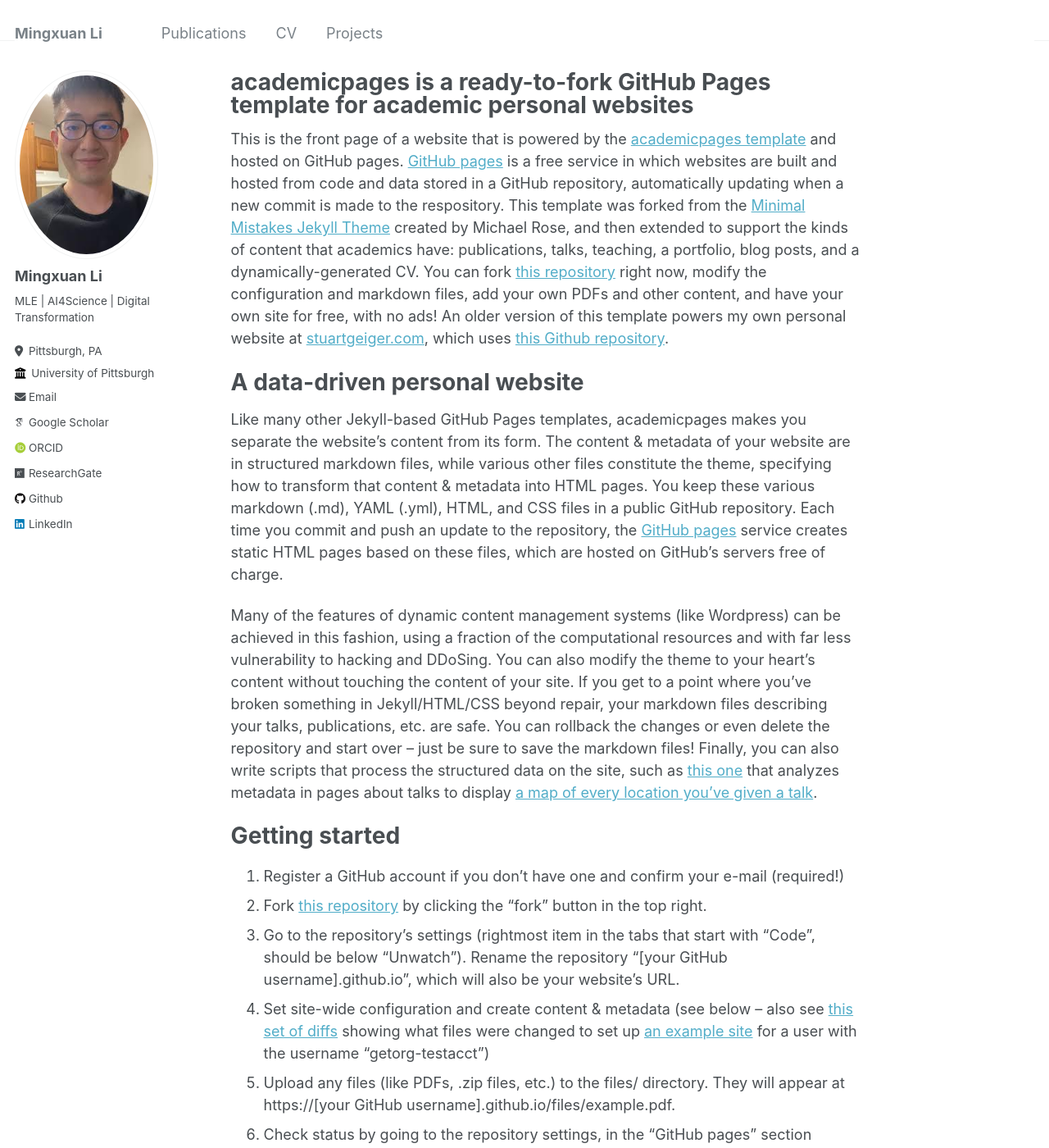
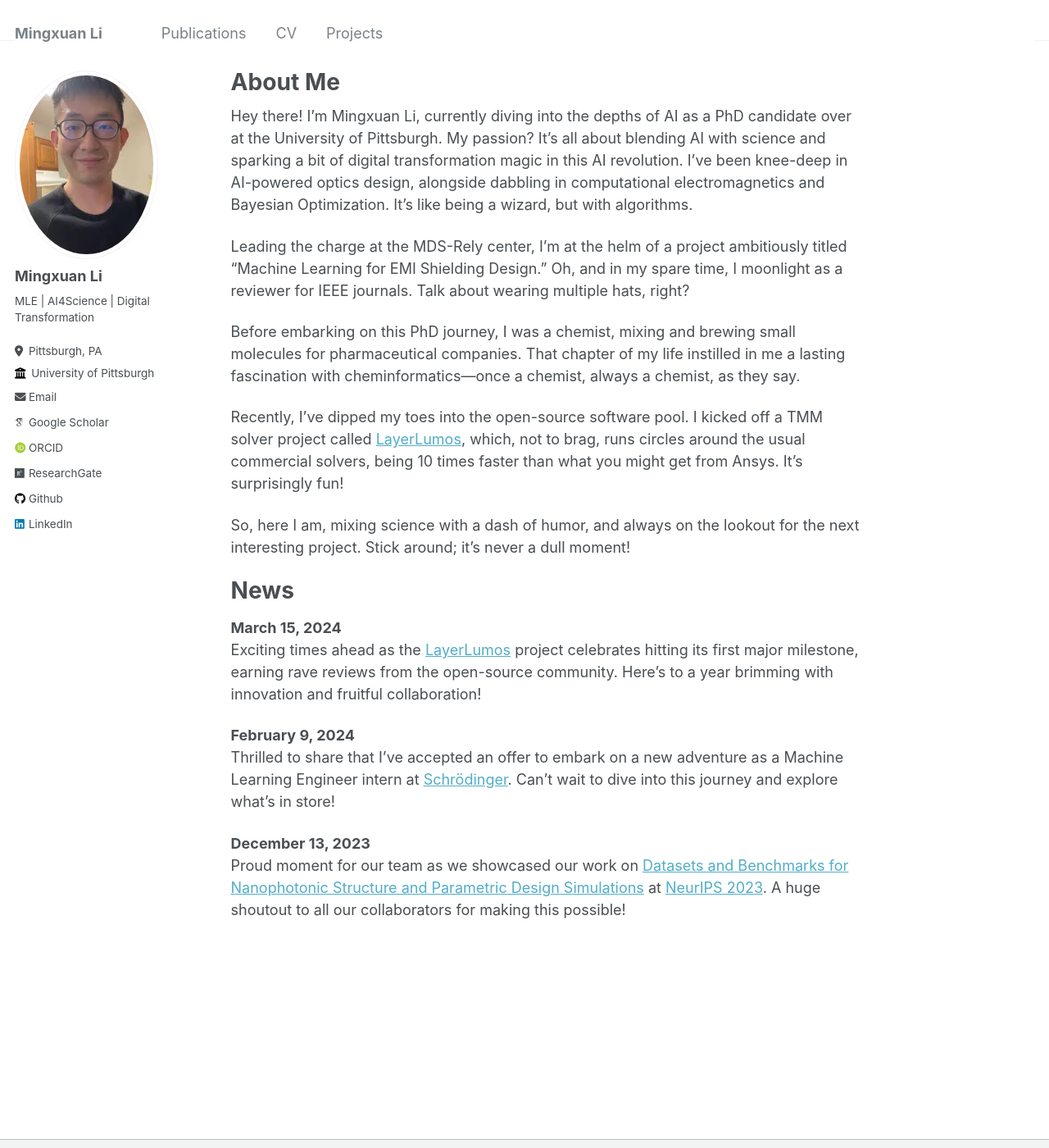
Before and after one commit to Mil152/mil152.github.io, a Jekyll site: the page built from _pages/about.md, in a window 1280 px wide and 1400 px high. Shown: the whole window at 82% size. Built offline with Jekyll 4.4.1, drawn with Linux system fonts in a browser that asks for light colours; some web fonts are replaced; some of the changed text lies outside the part shown.

Commit message:
Update about.md

```diff
--- a/_pages/about.md
+++ b/_pages/about.md
@@ -1,49 +1,30 @@
 ---
 permalink: /
-title: "academicpages is a ready-to-fork GitHub Pages template for academic personal websites"
+title: "About Me"
 author_profile: true
 redirect_from:
   - /about/
   - /about.html
 ---
 
-This is the front page of a website that is powered by the [academicpages template](https://github.com/academicpages/academicpages.github.io) and hosted on GitHub pages. [GitHub pages](https://pages.github.com) is a free service in which websites are built and hosted from code and data stored in a GitHub repository, automatically updating when a new commit is made to the respository. This template was forked from the [Minimal Mistakes Jekyll Theme](https://mmistakes.github.io/minimal-mistakes/) created by Michael Rose, and then extended to support the kinds of content that academics have: publications, talks, teaching, a portfolio, blog posts, and a dynamically-generated CV. You can fork [this repository](https://github.com/academicpages/academicpages.github.io) right now, modify the configuration and markdown files, add your own PDFs and other content, and have your own site for free, with no ads! An older version of this template powers my own personal website at [stuartgeiger.com](http://stuartgeiger.com), which uses [this Github repository](https://github.com/staeiou/staeiou.github.io).
+Hey there! I’m Mingxuan Li, currently diving into the depths of AI as a PhD candidate over at the University of Pittsburgh. My passion? It's all about blending AI with science and sparking a bit of digital transformation magic in this AI revolution. I’ve been knee-deep in AI-powered optics design, alongside dabbling in computational electromagnetics and Bayesian Optimization. It's like being a wizard, but with algorithms.
 
-A data-driven personal website
+Leading the charge at the MDS-Rely center, I’m at the helm of a project ambitiously titled “Machine Learning for EMI Shielding Design." Oh, and in my spare time, I moonlight as a reviewer for IEEE journals. Talk about wearing multiple hats, right?
+
+Before embarking on this PhD journey, I was a chemist, mixing and brewing small molecules for pharmaceutical companies. That chapter of my life instilled in me a lasting fascination with cheminformatics—once a chemist, always a chemist, as they say.
+
+Recently, I’ve dipped my toes into the open-source software pool. I kicked off a TMM solver project called [LayerLumos](https://github.com/Mil152/LayerLumos), which, not to brag, runs circles around the usual commercial solvers, being 10 times faster than what you might get from Ansys. It's surprisingly fun!
+
+So, here I am, mixing science with a dash of humor, and always on the lookout for the next interesting project. Stick around; it’s never a dull moment!
+
+
+News
 ======
-Like many other Jekyll-based GitHub Pages templates, academicpages makes you separate the website's content from its form. The content & metadata of your website are in structured markdown files, while various other files constitute the theme, specifying how to transform that content & metadata into HTML pages. You keep these various markdown (.md), YAML (.yml), HTML, and CSS files in a public GitHub repository. Each time you commit and push an update to the repository, the [GitHub pages](https://pages.github.com/) service creates static HTML pages based on these files, which are hosted on GitHub's servers free of charge.
+**March 15, 2024**
+Exciting times ahead as the [LayerLumos](https://github.com/Mil152/LayerLumos) project celebrates hitting its first major milestone, earning rave reviews from the open-source community. Here's to a year brimming with innovation and fruitful collaboration!
 
-Many of the features of dynamic content management systems (like Wordpress) can be achieved in this fashion, using a fraction of the computational resources and with far less vulnerability to hacking and DDoSing. You can also modify the theme to your heart's content without touching the content of your site. If you get to a point where you've broken something in Jekyll/HTML/CSS beyond repair, your markdown files describing your talks, publications, etc. are safe. You can rollback the changes or even delete the repository and start over -- just be sure to save the markdown files! Finally, you can also write scripts that process the structured data on the site, such as [this one](https://github.com/academicpages/academicpages.github.io/blob/master/talkmap.ipynb) that analyzes metadata in pages about talks to display [a map of every location you've given a talk](https://academicpages.github.io/talkmap.html).
+**February 9, 2024**
+Thrilled to share that I've accepted an offer to embark on a new adventure as a Machine Learning Engineer intern at [Schrödinger](https://newsite.schrodinger.com/). Can't wait to dive into this journey and explore what's in store!
 
-Getting started
-======
-1. Register a GitHub account if you don't have one and confirm your e-mail (required!)
-1. Fork [this repository](https://github.com/academicpages/academicpages.github.io) by clicking the "fork" button in the top right.
-1. Go to the repository's settings (rightmost item in the tabs that start with "Code", should be below "Unwatch"). Rename the repository "[your GitHub username].github.io", which will also be your website's URL.
-1. Set site-wide configuration and create content & metadata (see below -- also see [this set of diffs](http://archive.is/3TPas) showing what files were changed to set up [an example site](https://getorg-testacct.github.io) for a user with the username "getorg-testacct")
-1. Upload any files (like PDFs, .zip files, etc.) to the files/ directory. They will appear at https://[your GitHub username].github.io/files/example.pdf.
-1. Check status by going to the repository settings, in the "GitHub pages" section
-
-Site-wide configuration
-------
-The main configuration file for the site is in the base directory in [_config.yml](https://github.com/academicpages/academicpages.github.io/blob/master/_config.yml), which defines the content in the sidebars and other site-wide features. You will need to replace the default variables with ones about yourself and your site's github repository. The configuration file for the top menu is in [_data/navigation.yml](https://github.com/academicpages/academicpages.github.io/blob/master/_data/navigation.yml). For example, if you don't have a portfolio or blog posts, you can remove those items from that navigation.yml file to remove them from the header.
-
-Create content & metadata
-------
-For site content, there is one markdown file for each type of content, which are stored in directories like _publications, _talks, _posts, _teaching, or _pages. For example, each talk is a markdown file in the [_talks directory](https://github.com/academicpages/academicpages.github.io/tree/master/_talks). At the top of each markdown file is structured data in YAML about the talk, which the theme will parse to do lots of cool stuff. The same structured data about a talk is used to generate the list of talks on the [Talks page](https://academicpages.github.io/talks), each [individual page](https://academicpages.github.io/talks/2012-03-01-talk-1) for specific talks, the talks section for the [CV page](https://academicpages.github.io/cv), and the [map of places you've given a talk](https://academicpages.github.io/talkmap.html) (if you run this [python file](https://github.com/academicpages/academicpages.github.io/blob/master/talkmap.py) or [Jupyter notebook](https://github.com/academicpages/academicpages.github.io/blob/master/talkmap.ipynb), which creates the HTML for the map based on the contents of the _talks directory).
-
-**Markdown generator**
-
-I have also created [a set of Jupyter notebooks](https://github.com/academicpages/academicpages.github.io/tree/master/markdown_generator
-) that converts a CSV containing structured data about talks or presentations into individual markdown files that will be properly formatted for the academicpages template. The sample CSVs in that directory are the ones I used to create my own personal website at stuartgeiger.com. My usual workflow is that I keep a spreadsheet of my publications and talks, then run the code in these notebooks to generate the markdown files, then commit and push them to the GitHub repository.
-
-How to edit your site's GitHub repository
-------
-Many people use a git client to create files on their local computer and then push them to GitHub's servers. If you are not familiar with git, you can directly edit these configuration and markdown files directly in the github.com interface. Navigate to a file (like [this one](https://github.com/academicpages/academicpages.github.io/blob/master/_talks/2012-03-01-talk-1.md) and click the pencil icon in the top right of the content preview (to the right of the "Raw | Blame | History" buttons). You can delete a file by clicking the trashcan icon to the right of the pencil icon. You can also create new files or upload files by navigating to a directory and clicking the "Create new file" or "Upload files" buttons.
-
-Example: editing a markdown file for a talk
-![Editing a markdown file for a talk](/images/editing-talk.png)
-
-For more info
-------
-More info about configuring academicpages can be found in [the guide](https://academicpages.github.io/markdown/). The [guides for the Minimal Mistakes theme](https://mmistakes.github.io/minimal-mistakes/docs/configuration/) (which this theme was forked from) might also be helpful.
+**December 13, 2023**
+Proud moment for our team as we showcased our work on [Datasets and Benchmarks for Nanophotonic Structure and Parametric Design Simulations](https://proceedings.neurips.cc/paper_files/paper/2023/file/0f12c9975ff4f2e44a5a26ef01b0b249-Paper-Datasets_and_Benchmarks.pdf) at [NeurIPS 2023](https://neurips.cc/Conferences/2023). A huge shoutout to all our collaborators for making this possible!
```
